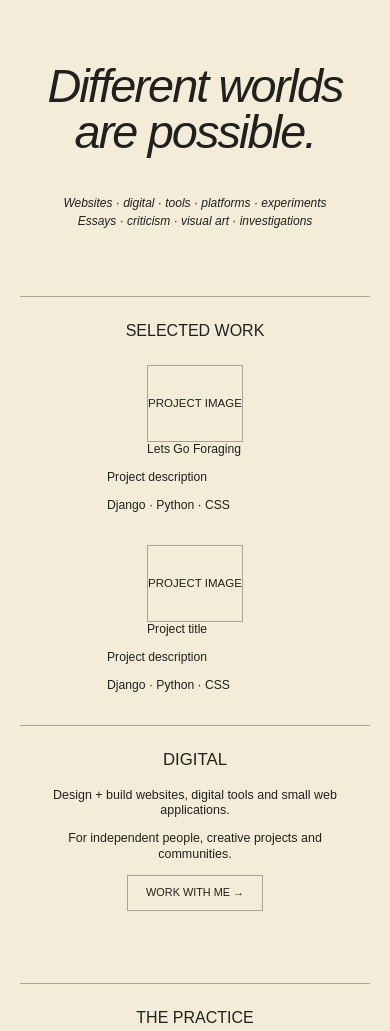
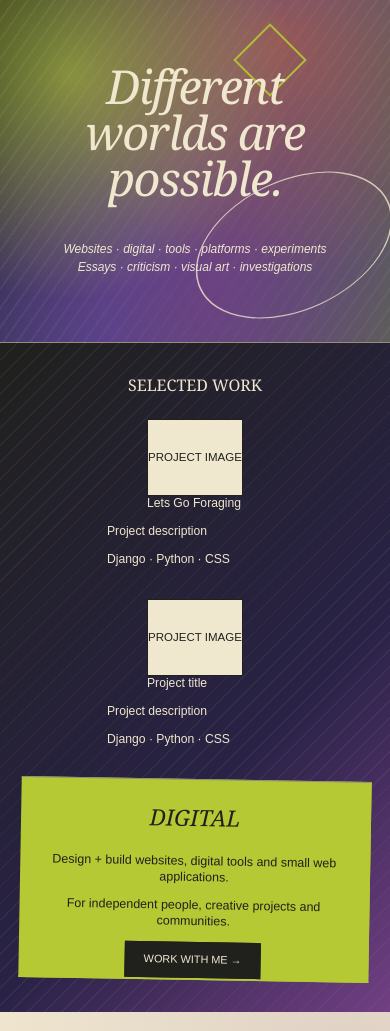
Before and after one commit to hannahashe/nurturedmoss, a plain HTML site: page index.html in a window 390 px wide. Shown: the top 1031 px of the page. Drawn offline with Linux system fonts and the light colour scheme.

Commit message:
Enhance styles.css with new color variables, improved gradients, and responsive design adjustments

```diff
--- a/styles.css
+++ b/styles.css
@@ -1,9 +1,19 @@
 :root {
-  --paper: #f3ecd8;
-  --ink: #20201d;
-  --muted: #777266;
-  --line: #aaa394;
-  --accent: #4d4b83;
+  --bone: #f0e7cf;
+  --charcoal: #20201d;
+  --moss: #556b48;
+  --terracotta: #b85f42;
+  --cobalt: #45458f;
+  --violet: #713f83;
+  --lime: #b4c934;
+  --pink: #d997a9;
+  --paper: var(--bone);
+  --ink: var(--charcoal);
+  --muted: #6f6a5c;
+  --line: #938d79;
+  --accent: var(--cobalt);
+  --display-font: Georgia, "Times New Roman", serif;
+  --body-font: Arial, Helvetica, sans-serif;
   --max-width: 1180px;
   --gutter: clamp(1.25rem, 5vw, 4.5rem);
 }
@@ -18,9 +28,20 @@ html {
 
 body {
   margin: 0;
-  background: var(--paper);
+  background:
+    radial-gradient(
+      circle at 9% 8%,
+      rgba(180, 201, 52, 0.22),
+      transparent 18rem
+    ),
+    radial-gradient(
+      circle at 90% 34%,
+      rgba(113, 63, 131, 0.13),
+      transparent 24rem
+    ),
+    var(--paper);
   color: var(--ink);
-  font-family: Arial, Helvetica, sans-serif;
+  font-family: var(--body-font);
   font-size: 0.9rem;
   line-height: 1.25;
 }
@@ -34,9 +55,59 @@ footer {
 }
 
 header {
+  position: relative;
   min-height: 24rem;
+  background:
+    radial-gradient(
+      circle at 18% 22%,
+      rgba(180, 201, 52, 0.62),
+      transparent 14rem
+    ),
+    radial-gradient(
+      circle at 72% 12%,
+      rgba(184, 95, 66, 0.68),
+      transparent 15rem
+    ),
+    radial-gradient(
+      circle at 55% 84%,
+      rgba(113, 63, 131, 0.86),
+      transparent 18rem
+    ),
+    repeating-linear-gradient(
+      125deg,
+      rgba(240, 231, 207, 0.08) 0 2px,
+      transparent 2px 11px
+    ),
+    linear-gradient(115deg, var(--charcoal), var(--cobalt) 48%, var(--moss));
+  color: var(--bone);
   padding-top: clamp(4rem, 10vw, 7rem);
   padding-bottom: 3rem;
+  overflow: hidden;
+}
+
+header::before {
+  position: absolute;
+  top: 10%;
+  right: 24%;
+  width: clamp(3rem, 7vw, 6rem);
+  height: clamp(3rem, 7vw, 6rem);
+  border: 2px solid var(--lime);
+  content: "";
+  transform: rotate(45deg);
+  opacity: 0.9;
+}
+
+header::after {
+  position: absolute;
+  right: 8%;
+  bottom: 2rem;
+  width: clamp(8rem, 18vw, 15rem);
+  height: clamp(8rem, 18vw, 15rem);
+  border: 1px solid var(--bone);
+  border-radius: 50%;
+  content: "";
+  transform: rotate(-25deg) scaleX(1.6);
+  opacity: 0.8;
 }
 
 h1,
@@ -56,15 +127,20 @@ h3 {
 }
 
 h1 {
+  position: relative;
+  z-index: 1;
   max-width: 12ch;
   margin-bottom: 2.5rem;
   font-size: clamp(2.5rem, 5vw, 4.6rem);
+  font-family: var(--display-font);
   font-style: italic;
   line-height: 0.98;
-  letter-spacing: -0.04em;
+  letter-spacing: -0.03em;
 }
 
 header p {
+  position: relative;
+  z-index: 1;
   max-width: 34rem;
   margin-bottom: 0.2rem;
   font-style: italic;
@@ -83,6 +159,7 @@ main > section {
 h2 {
   margin-bottom: 2.5rem;
   font-size: 1.35rem;
+  font-family: var(--display-font);
   text-transform: uppercase;
 }
 
@@ -102,16 +179,21 @@ a {
 }
 
 a:not(nav a) {
-  border: 1px solid var(--line);
+  border: 1px solid var(--ink);
+  background: var(--lime);
   padding: 0.65rem 1.15rem;
   font-size: 0.68rem;
   text-transform: uppercase;
+  transition:
+    transform 160ms ease,
+    background-color 160ms ease;
 }
 
 a:hover,
 a:focus-visible {
-  border-color: var(--ink);
+  background: var(--pink);
   outline: none;
+  transform: translate(3px, -3px);
 }
 
 main > section:first-child {
@@ -120,6 +202,16 @@ main > section:first-child {
   grid-template-columns: minmax(0, 3fr) minmax(13rem, 1fr);
   gap: 2rem;
   align-items: start;
+  margin-inline: calc(-1 * var(--gutter));
+  padding: clamp(2rem, 5vw, 4rem) var(--gutter);
+  background:
+    repeating-linear-gradient(
+      135deg,
+      rgba(240, 231, 207, 0.06) 0 1px,
+      transparent 1px 12px
+    ),
+    linear-gradient(135deg, var(--charcoal), #292246 62%, var(--violet));
+  color: var(--bone);
 }
 
 main > section:first-child > h2 {
@@ -141,7 +233,9 @@ article figure div,
 main > section:nth-child(3) figure div {
   display: grid;
   place-items: center;
-  border: 1px solid var(--line);
+  border: 1px solid var(--ink);
+  background: var(--paper);
+  color: var(--ink);
   aspect-ratio: 1.25;
   font-size: 0.72rem;
   text-transform: uppercase;
@@ -154,13 +248,28 @@ article p {
 }
 
 main > section:first-child aside {
-  border-left: 1px solid var(--ink);
+  border: 2px solid var(--lime);
+  background: var(--lime);
+  color: var(--charcoal);
   padding: 2rem 0 2rem 2rem;
+  padding-right: 2rem;
+  transform: rotate(1deg);
+}
+
+main > section:first-child aside h3 {
+  font-family: var(--display-font);
+  font-size: clamp(1.4rem, 3vw, 2.2rem);
+  font-style: italic;
 }
 
 main > section:first-child aside p {
   max-width: 18rem;
   font-size: 0.78rem;
+}
+
+main > section:first-child aside a {
+  background: var(--charcoal);
+  color: var(--bone);
 }
 
 main > section:nth-child(2) {
@@ -186,7 +295,7 @@ main > section:nth-child(2) li {
 }
 
 main > section:nth-child(2) strong {
-  color: var(--accent);
+  color: var(--violet);
   font-weight: 400;
   text-transform: uppercase;
 }
@@ -197,7 +306,7 @@ main > section:nth-child(2) span {
 
 main > section:nth-child(3) {
   grid-column: 4 / 10;
-  border-left: 1px solid var(--ink);
+  border-left: 3px solid var(--cobalt);
   padding: 0 3rem;
   text-align: center;
 }
@@ -261,8 +370,9 @@ main > section:nth-child(4) > div {
   width: 9rem;
   height: 9rem;
   margin: 1rem 0 1.5rem 1rem;
-  border: 1px solid var(--ink);
+  border: 3px solid var(--moss);
   border-radius: 50%;
+  box-shadow: 0.8rem -0.8rem 0 var(--pink);
 }
 
 main > section:nth-child(4) p,
@@ -277,6 +387,7 @@ main > section:nth-child(5) p {
 }
 
 main > section:nth-child(6) h2 {
+  color: var(--terracotta);
   font-size: 2rem;
 }
 
@@ -287,7 +398,7 @@ footer {
   margin-top: 4rem;
   padding-top: 1.5rem;
   padding-bottom: 2rem;
-  border-top: 1px solid var(--ink);
+  border-top: 3px solid var(--ink);
 }
 
 address {
```
